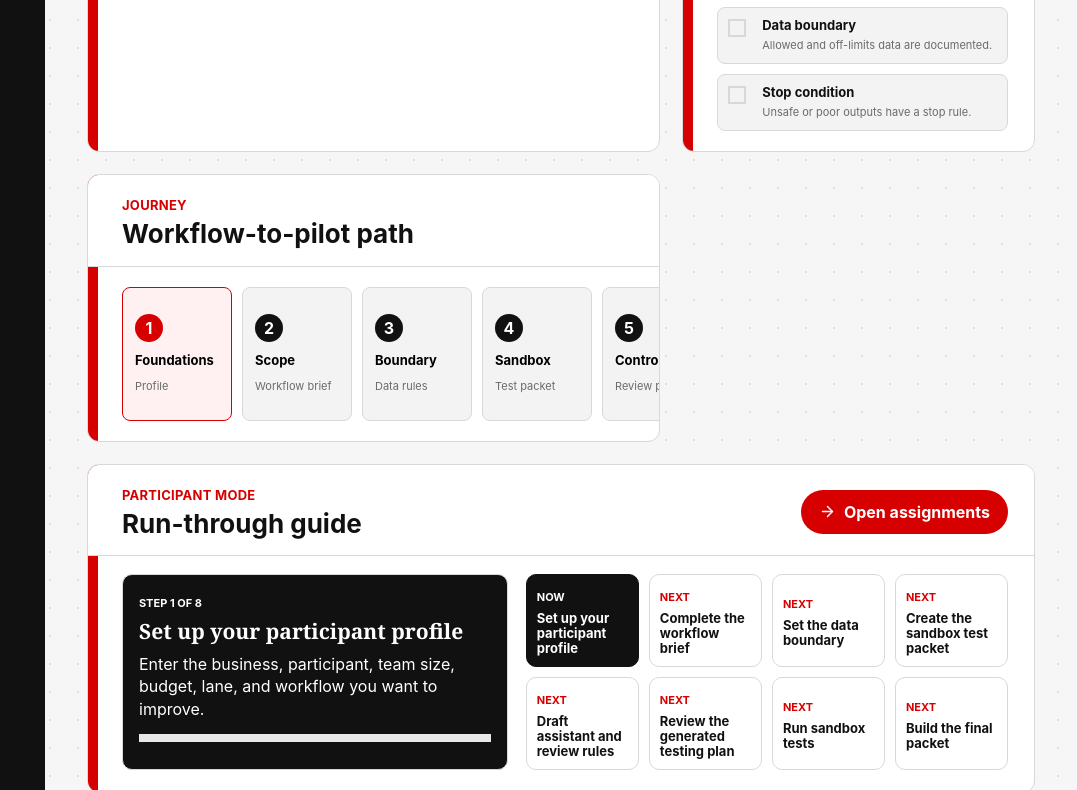
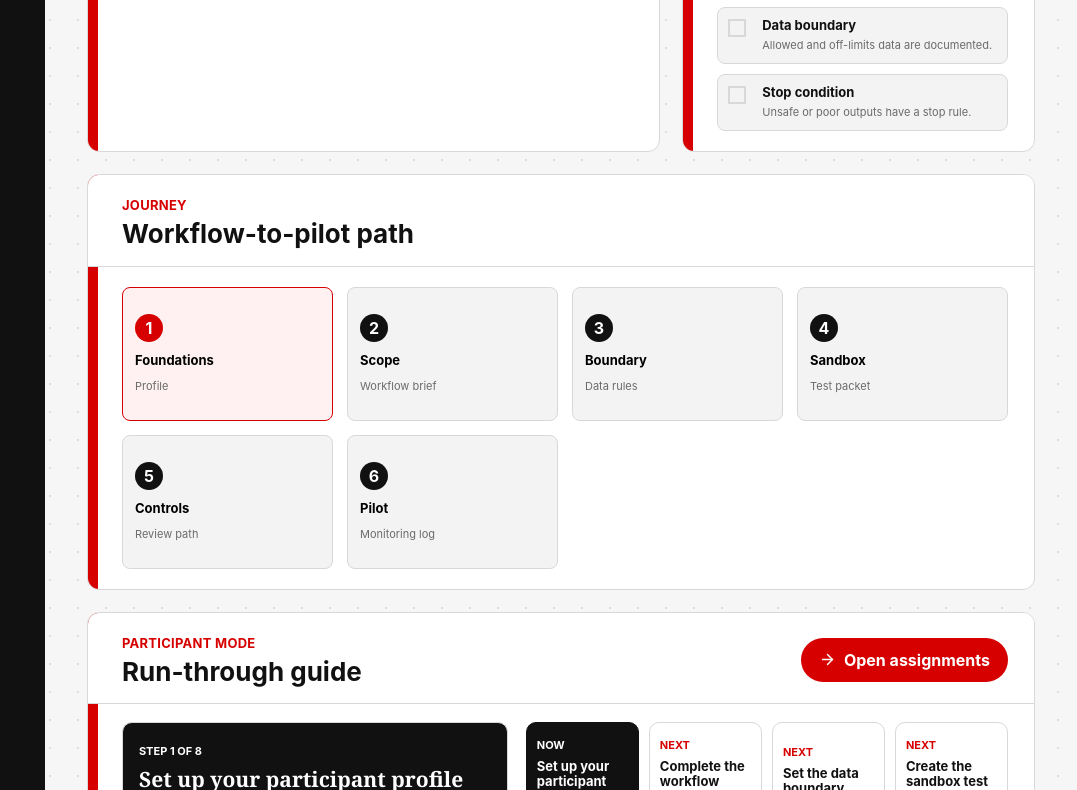
Before and after one commit to sarahfor/verizon-ai-signature-program-platform-site, a plain HTML site: page index.html in a window 1280 px wide. Shown: the part 653-1443 px from the top of the page, without its empty margins (203-1280 px from the left). Drawn offline with nearby package versions, Linux system fonts and the light colour scheme.

Commit message:
Fix journey step clipping

```diff
--- a/styles.css
+++ b/styles.css
@@ -265,9 +265,12 @@ h3 {
   z-index: 2;
 }
 
-.participant-panel,
+.participant-panel {
+  grid-column: span 1;
+}
+
 .journey-panel {
-  grid-column: span 1;
+  grid-column: 1 / -1;
 }
 
 .field-grid {
@@ -368,11 +371,12 @@ textarea:focus {
 .journey {
   padding: 20px;
   display: grid;
-  grid-template-columns: repeat(6, minmax(110px, 1fr));
-  gap: 10px;
+  grid-template-columns: repeat(auto-fit, minmax(170px, 1fr));
+  gap: 14px;
 }
 
 .journey-step {
+  min-width: 0;
   min-height: 118px;
   border: 1px solid var(--line);
   padding: 12px;
```
